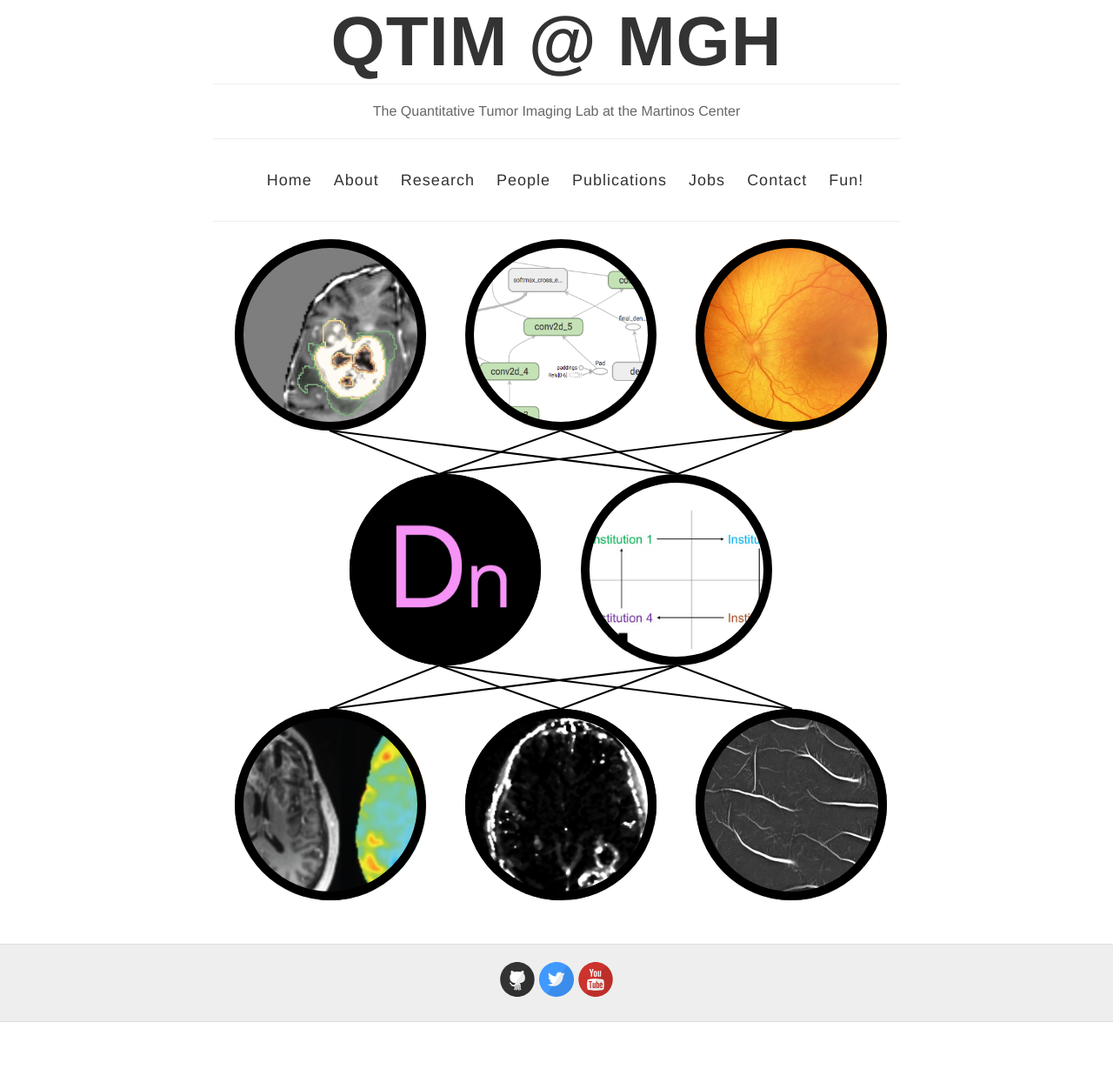
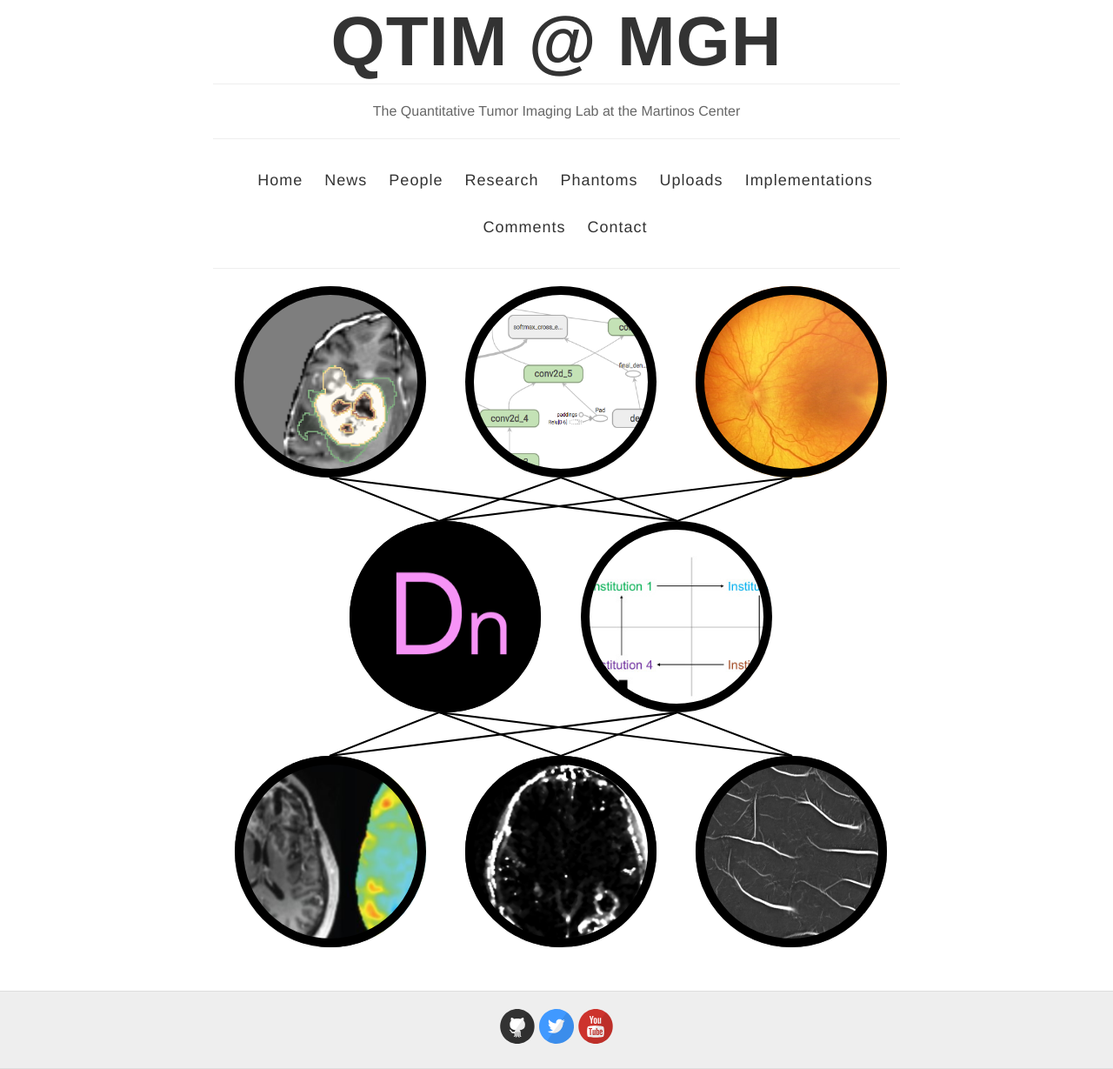
Before and after one commit to adtypthk/IBSI, a Jekyll site: the page built from index.html, in a window 1280 px wide. Shown: the whole page at 87% size. Built offline with Jekyll 4.4.1, drawn with Linux system fonts in a browser that asks for light colours; before the commit the page ends 1175 px from its top, so only the background shows below that.

Commit message:
Update default.html

```diff
--- a/_layouts/default.html
+++ b/_layouts/default.html
@@ -38,13 +30,14 @@
 
           <nav>
             <a href="{{ site.baseurl }}/">Home</a>
-            <a href="{{ site.baseurl }}/about">About</a>
-            <a href="{{ site.baseurl }}/research">Research</a>
+            <a href="{{ site.baseurl }}/about">News</a>
             <a href="{{ site.baseurl }}/people">People</a>
-            <a href="{{ site.baseurl }}/publications">Publications</a>
-            <a href="{{ site.baseurl }}/jobs">Jobs</a>
+	    <a href="{{ site.baseurl }}/research">Research</a>
+            <a href="{{ site.baseurl }}/publications">Phantoms</a>
+            <a href="{{ site.baseurl }}/jobs">Uploads</a>
+            <a href="{{ site.baseurl }}/fun">Implementations</a>
+	    <a href="{{ site.baseurl }}/contact">Comments</a>
             <a href="{{ site.baseurl }}/contact">Contact</a>
-            <a href="{{ site.baseurl }}/fun">Fun!</a>
           </nav>
         </header>
       </div>
```
Also changed, not shown: other parts of _layouts/default.html (+0 -8 lines).
